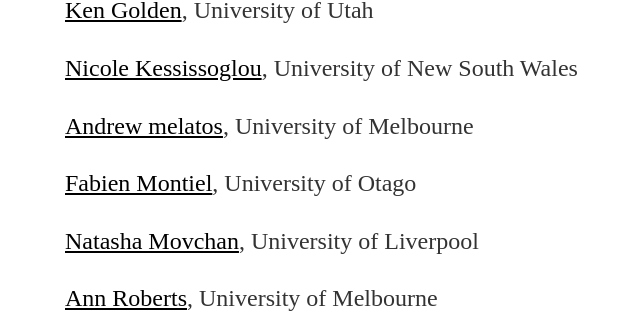
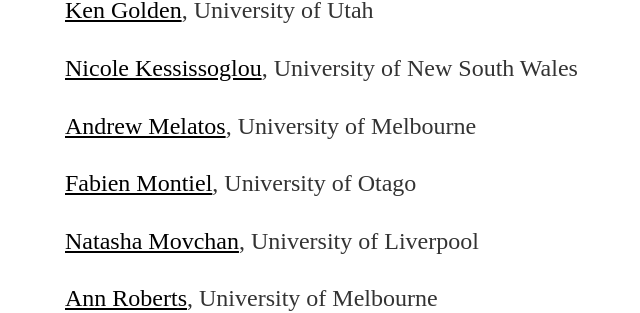
Before and after one commit to kozwaves/kozwaves.github.io, a Jekyll site: the page built from Committees/index.html, in a window 1280 px wide. Shown: the part 471-784 px from the top of the page, without its empty margins (127-767 px from the left). Built offline with Jekyll 4.4.1, drawn with Linux system fonts in a browser that asks for light colours.

Commit message:
Update index.html

```diff
--- a/Committees/index.html
+++ b/Committees/index.html
@@ -17,7 +17,7 @@
 
 	<p><a href="https://research.unsw.edu.au/people/professor-nicole-kessissoglou"style=" color: black; text-decoration: underline;">Nicole Kessissoglou</a>, University of New South Wales</p>
 
-	<p><a href="https://www.ph.unimelb.edu.au/~amelatos/" style=" color: black; text-decoration: underline;">Andrew melatos</a>, University of Melbourne</p>
+	<p><a href="https://www.ph.unimelb.edu.au/~amelatos/" style=" color: black; text-decoration: underline;">Andrew Melatos</a>, University of Melbourne</p>
 
 	<p><a href="https://www.maths.otago.ac.nz/?people=fabien_montiel" style=" color: black; text-decoration: underline;">Fabien Montiel</a>, University of Otago</p>
 
```
